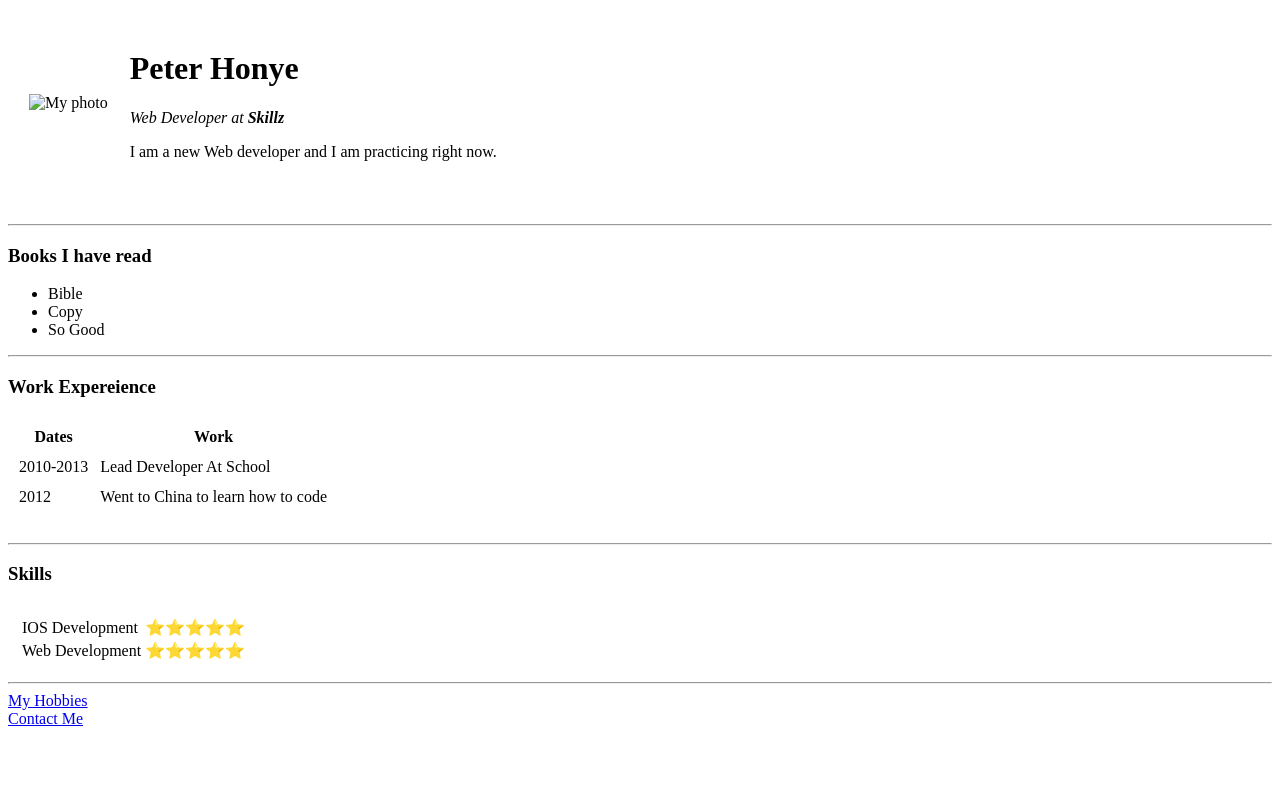
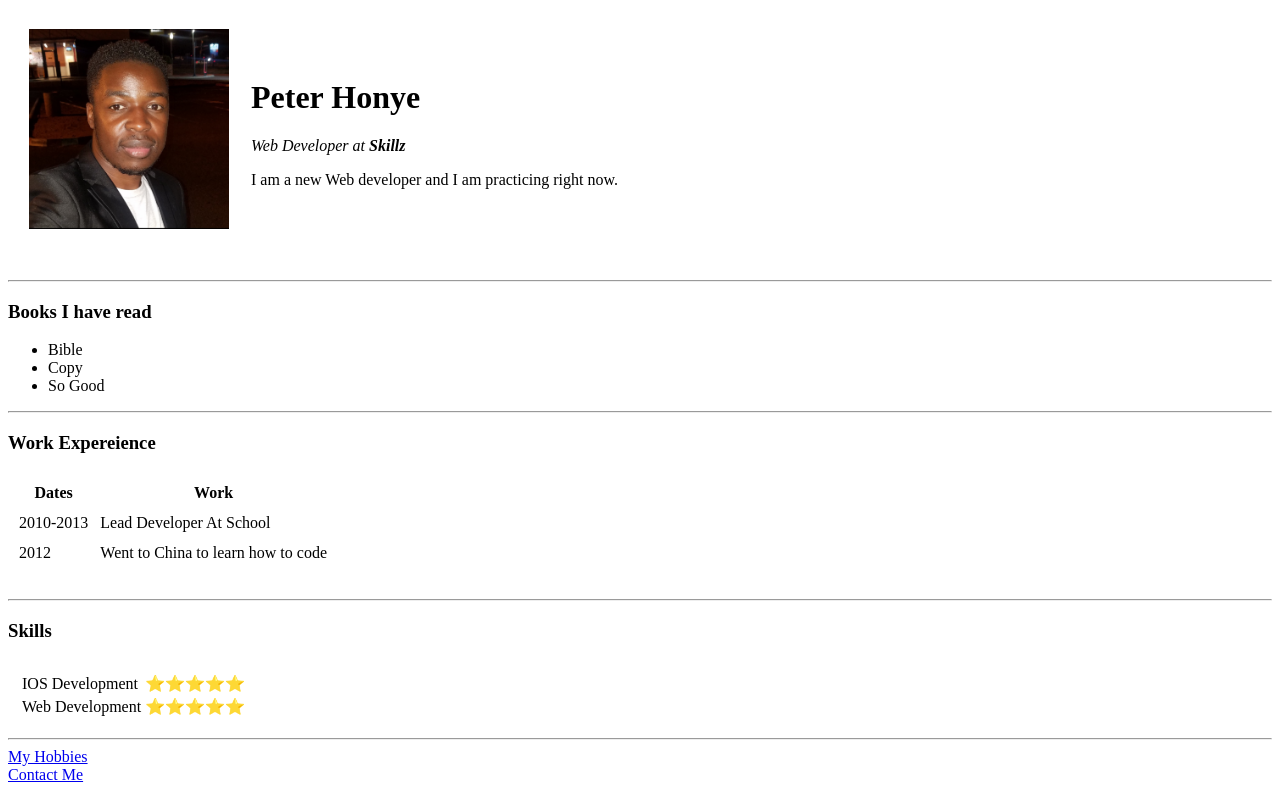
Before and after one commit to dr-petert/cv, a plain HTML site: page index.html in a window 1280 px wide. Drawn offline with Linux system fonts and the light colour scheme.

Commit message:
Add files via upload

```diff
--- a/index.html
+++ b/index.html
@@ -7,7 +7,7 @@
 <body>
     <table cellspacing="20">
         <tr>
-            <td><img src="images/MY_IMAGE.jpg" width="200" height="200" alt="My photo"</td>
+            <td><img src="MY_IMAGE.jpg" width="200" height="200" alt="My photo"</td>
             <td><h1>Peter Honye</h1>
                 <p><em> Web Developer at <strong>Skillz</strong> </em> </p>
                 <p>I am a new Web developer and I am practicing right now.</p></td>
```
